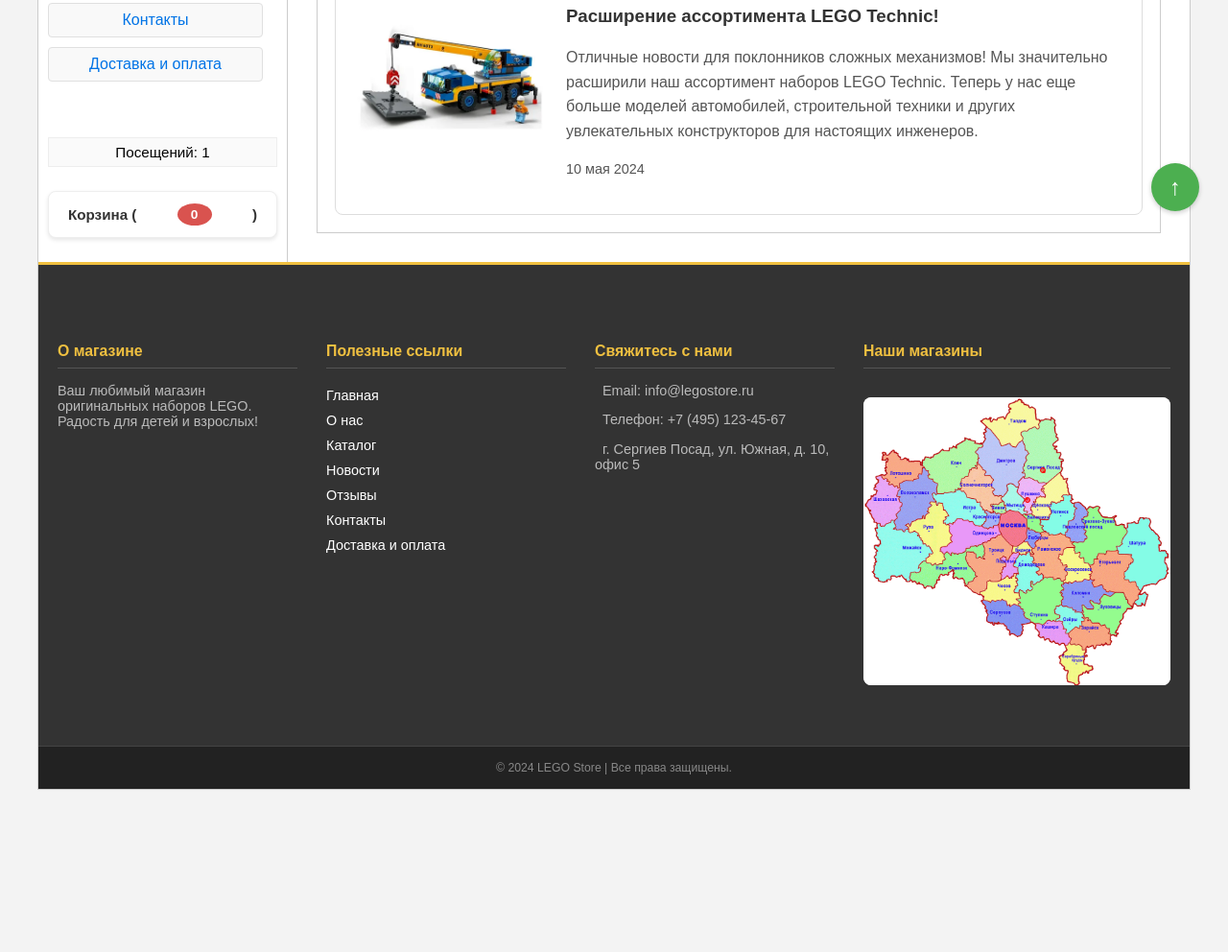
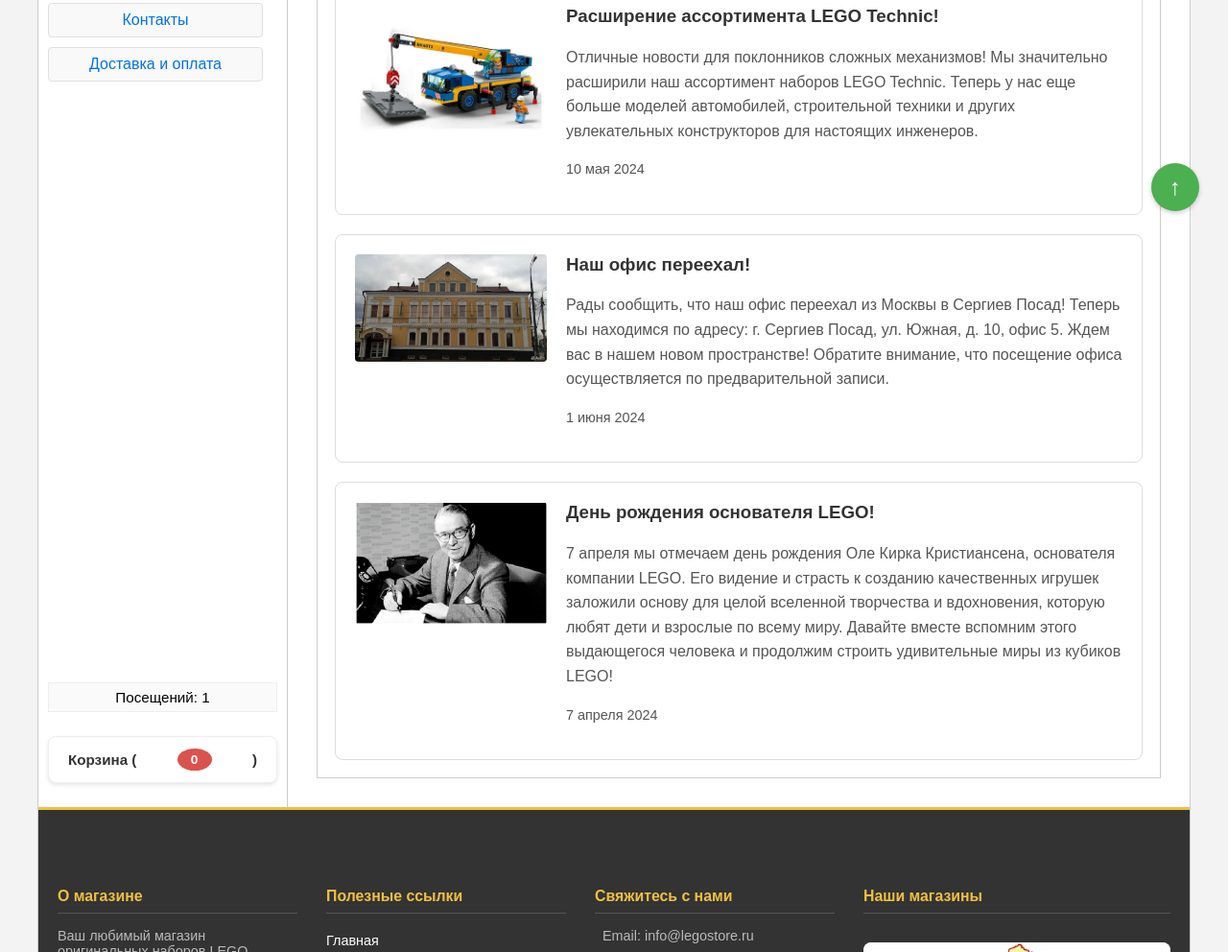
Before and after one commit to egor3363362/legomagaz, a plain HTML site: page news.html in a window 1280 px wide. Shown: the part 550-1542 px from the top of the page at 96% size. Before the commit the page ends 1373 px from the top, so only its background shows below. Drawn offline with Linux system fonts and the light colour scheme.

Commit message:
Add files via upload

```diff
--- a/news.html
+++ b/news.html
@@ -53,6 +53,22 @@
                             <p class="news-date">10 мая 2024</p>
                         </div>
                     </div>
+                    <div class="news-item">
+                        <img src="serg.png" alt="Переезд офиса" class="news-image">
+                        <div class="news-text-content">
+                            <h3>Наш офис переехал!</h3>
+                            <p>Рады сообщить, что наш офис переехал из Москвы в Сергиев Посад! Теперь мы находимся по адресу: г. Сергиев Посад, ул. Южная, д. 10, офис 5. Ждем вас в нашем новом пространстве! Обратите внимание, что посещение офиса осуществляется по предварительной записи.</p>
+                            <p class="news-date">1 июня 2024</p>
+                        </div>
+                    </div>
+                    <div class="news-item">
+                        <img src="Ole.png" alt="День рождения Оле Кирка Кристиансена" class="news-image">
+                        <div class="news-text-content">
+                            <h3>День рождения основателя LEGO!</h3>
+                            <p>7 апреля мы отмечаем день рождения Оле Кирка Кристиансена, основателя компании LEGO. Его видение и страсть к созданию качественных игрушек заложили основу для целой вселенной творчества и вдохновения, которую любят дети и взрослые по всему миру. Давайте вместе вспомним этого выдающегося человека и продолжим строить удивительные миры из кубиков LEGO!</p>
+                            <p class="news-date">7 апреля 2024</p>
+                        </div>
+                    </div>
                 </div>
                 <button id="scroll-to-top" class="scroll-to-top-btn" title="Наверх">
                     ↑
```
Also changed, not shown: Ole.png (added).
